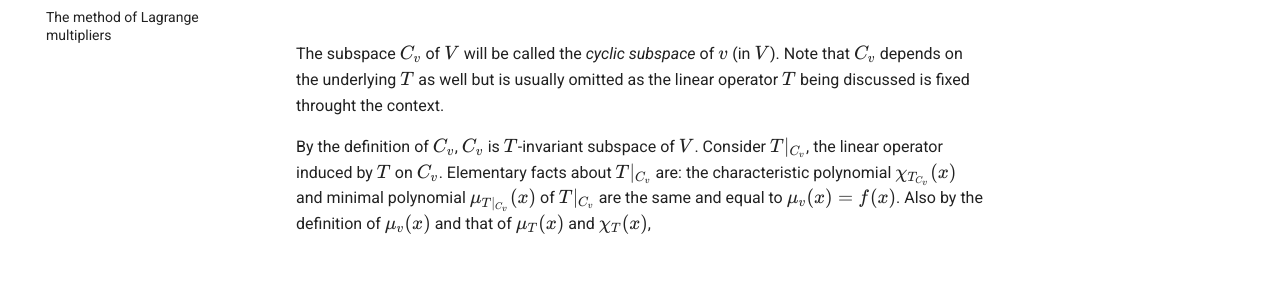
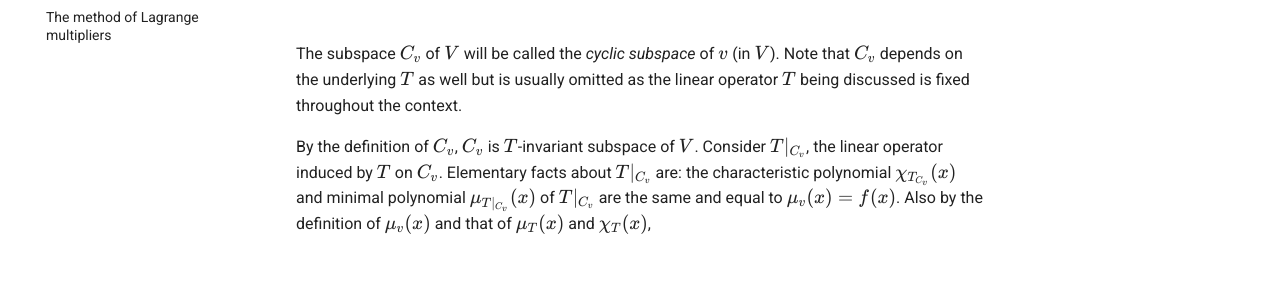
Before and after one commit to mukappalambda/readings, an MkDocs documentation site: the page built from docs/on-companion-matrices.md, in a window 1280 px wide and 900 px high, scrolled down 1428 px. Shown: the part 190-479 px from the top of the window. Built offline with MkDocs 1.6.1 and Material for MkDocs 9.7.7, drawn with Linux system fonts in a browser that asks for light colours; comment, search, counter and statistics services are not loaded; the version menu is left out.

Commit message:
✏️ fix(docs): correct spelling (#58)
Signed-off-by: Mao-Kai Lan <maokailan24@gmail.com>

```diff
--- a/docs/on-companion-matrices.md
+++ b/docs/on-companion-matrices.md
@@ -37,7 +37,7 @@ Let $V$ be a finite-dimensional vector space over $F$ and $T:V\to V$ be a linear
 
 $$C_v = \text{span}(\beta)$$
 
-The subspace $C_v$ of $V$ will be called the _cyclic subspace_ of $v$ (in $V$). Note that $C_v$ depends on the underlying $T$ as well but is usually omitted as the linear operator $T$ being discussed is fixed throught the context.
+The subspace $C_v$ of $V$ will be called the _cyclic subspace_ of $v$ (in $V$). Note that $C_v$ depends on the underlying $T$ as well but is usually omitted as the linear operator $T$ being discussed is fixed throughout the context.
 
 By the definition of $C_v$, $C_v$ is $T$-invariant subspace of $V$. Consider $T|_{C_v}$, the linear operator induced by $T$ on $C_v$. Elementary facts about $T|_{C_v}$ are: the characteristic polynomial $\chi_{T_{C_v}}(x)$ and minimal polynomial $\mu_{T|_{C_v}}(x)$ of $T|_{C_v}$ are the same and equal to $\mu_v(x) = f(x)$. Also by the definition of $\mu_v(x)$ and that of $\mu_T(x)$ and $\chi_T(x)$,
 
```
Also changed, not shown: docs/memorize-sherman-morrison-formula.md (+1 -1 lines).
